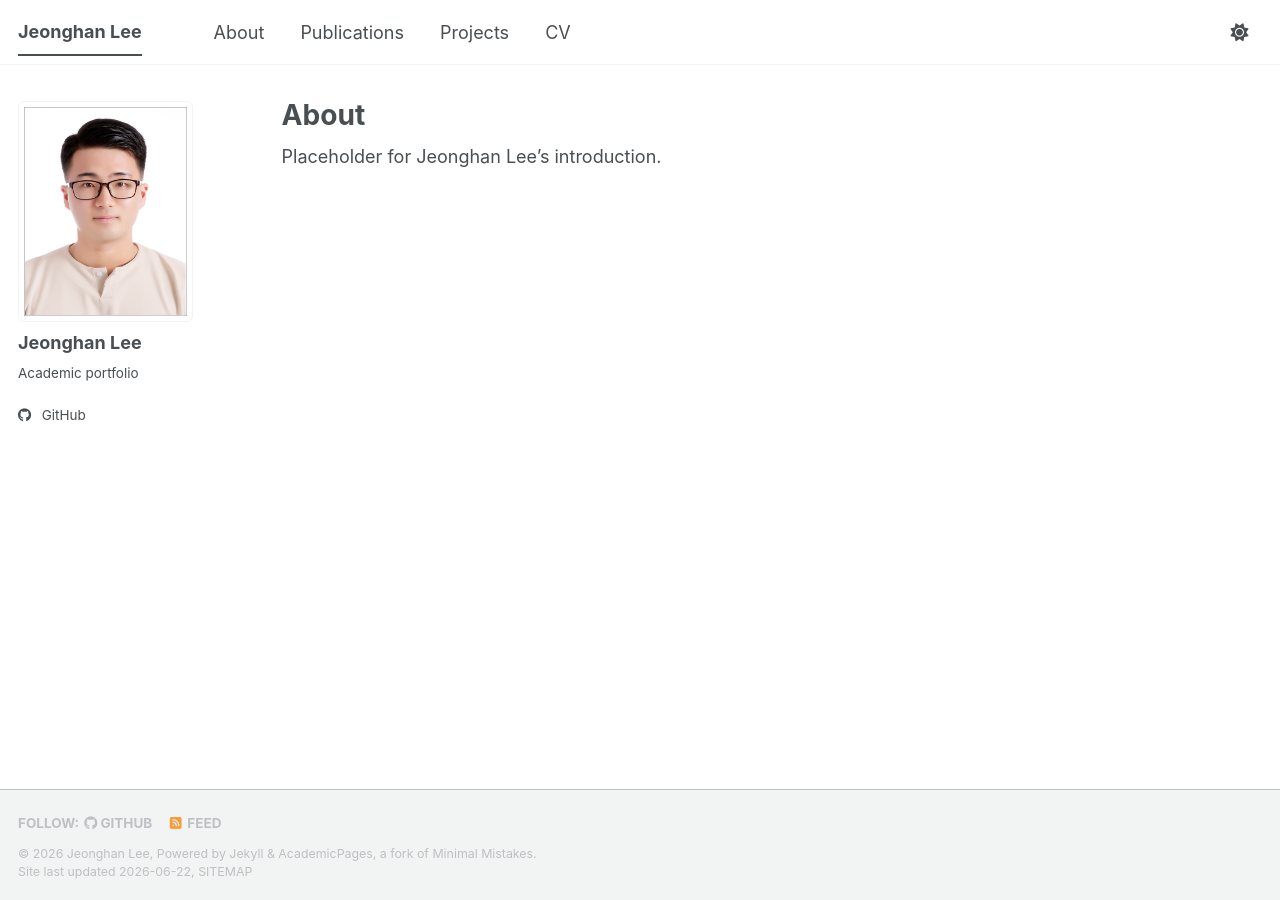
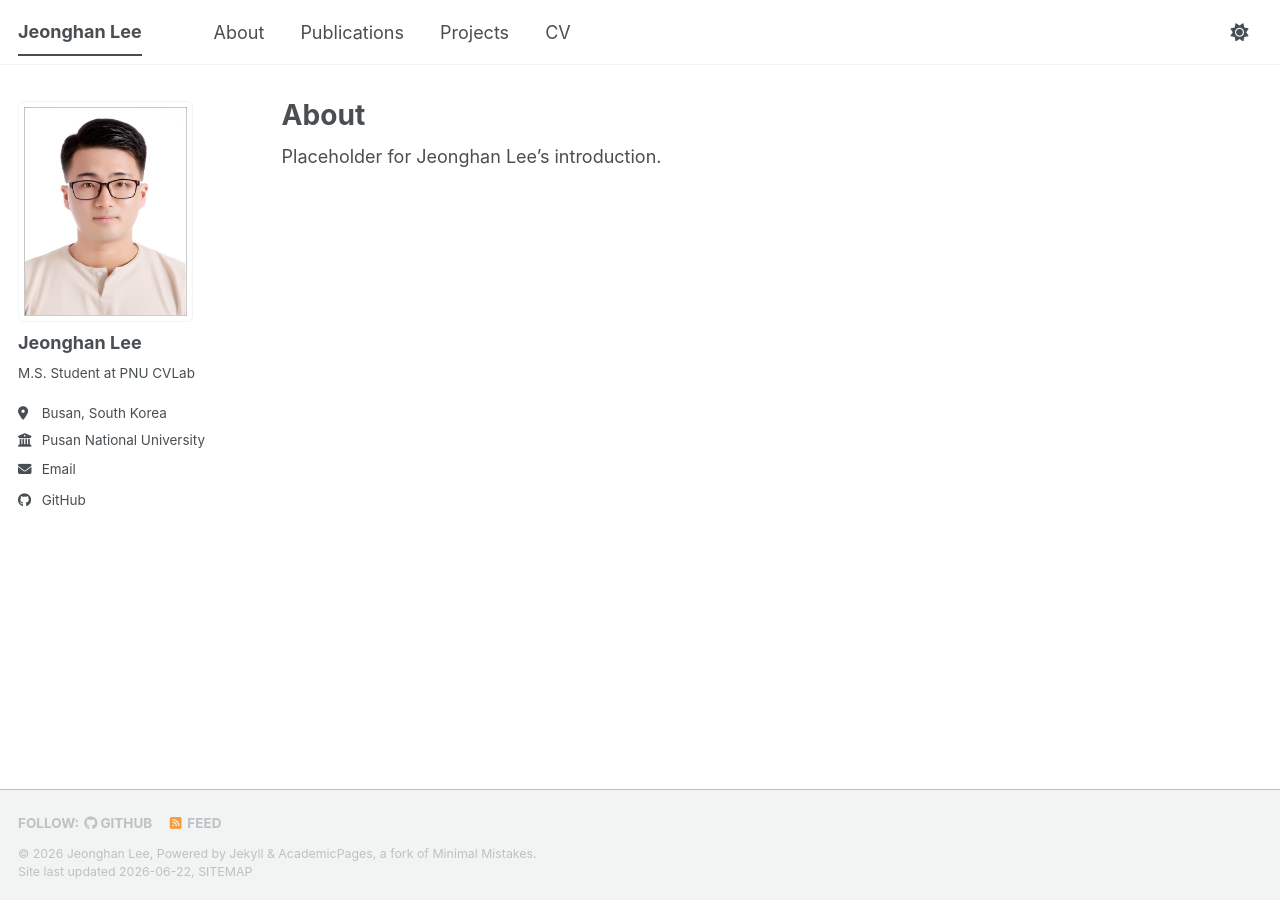
Before and after one commit to jhan-lee/jhan-lee.github.io, a Jekyll site: the page built from _pages/about.md, in a window 1280 px wide. Built offline with Jekyll 4.4.1, drawn with Linux system fonts in a browser that asks for light colours; a script bundle is joined from its source files by our own code; library files that are not in the unit come from our copies.

Commit message:
edit inform

```diff
--- a/_config.yml
+++ b/_config.yml
@@ -26,11 +26,11 @@ author:
   avatar           : "profile.jpg"
   name             : "Jeonghan Lee"
   pronouns         : # example: "she/her"
-  bio              : "Academic portfolio"
-  location         :
-  employer         :
+  bio              : "M.S. Student at PNU CVLab"
+  location         : "Busan, South Korea"
+  employer         : "Pusan National University"
   uri              : # URL
-  email            :
+  email            : "jeonghan@pusan.ac.kr"
 
   # Academic websites
   academia         : # URL
```
